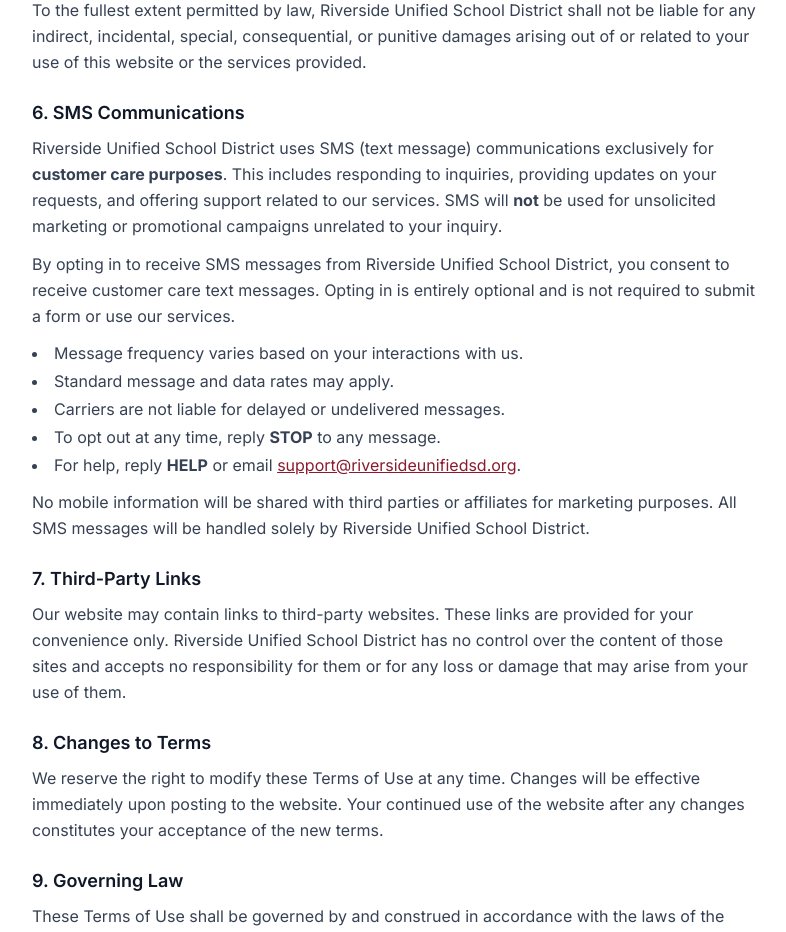
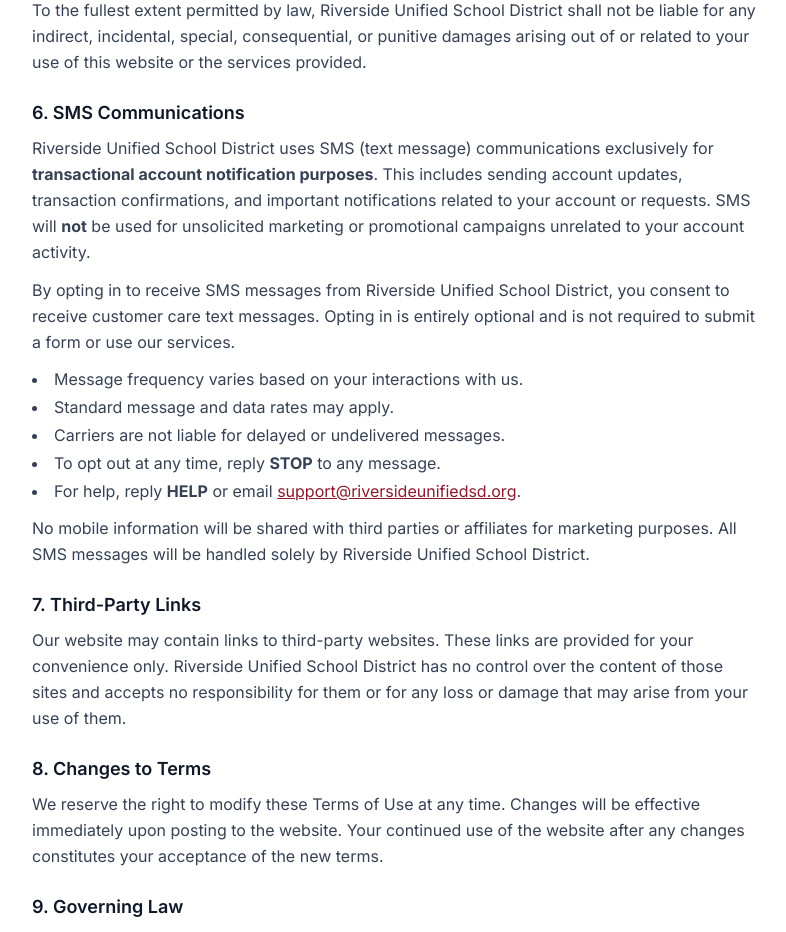
Before and after one commit to Textingman/newsela-riverside, a Next.js app: page /terms-of-use in a window 1280 px wide. Shown: the part 940-1872 px from the top of the page, without its empty margins (244-1030 px from the left). Built offline with nearby package versions, Linux system fonts and the light colour scheme.

Commit message:
Update SMS use case to transactional account notifications

```diff
--- a/src/app/page.tsx
+++ b/src/app/page.tsx
@@ -220,7 +220,7 @@
               className="text-sm text-gray-600 leading-relaxed cursor-pointer"
             >
               By checking this box and submitting this form, you agree to
-              receive customer care text messages from Riverside Unified School District. I
+              receive transactional account notification text messages from Riverside Unified School District. I
               understand I may opt out of SMS communication by replying
               &apos;STOP&apos;. Reply HELP or email{" "}
               <a
--- a/src/app/privacy-policy/page.tsx
+++ b/src/app/privacy-policy/page.tsx
@@ -92,8 +92,8 @@
               4. SMS Marketing Communications
             </h2>
             <p className="leading-relaxed">
-              If you opt in to receive SMS marketing messages, we will send you
-              promotional text messages related to our services. Message
+              If you opt in to receive SMS messages, we will send you
+              transactional account notification text messages related to your account activity. Message
               frequency varies. Message and data rates may apply. You may opt
               out at any time by replying STOP to any message. For help, reply
               HELP or contact us at{" "}
--- a/src/app/terms-of-use/page.tsx
+++ b/src/app/terms-of-use/page.tsx
@@ -115,11 +115,11 @@
             </h2>
             <p className="leading-relaxed mb-3">
               Riverside Unified School District uses SMS (text message) communications
-              exclusively for <strong>customer care purposes</strong>. This
-              includes responding to inquiries, providing updates on your
-              requests, and offering support related to our services.
+              exclusively for <strong>transactional account notification purposes</strong>. This
+              includes sending account updates, transaction confirmations, and
+              important notifications related to your account or requests.
               SMS will <strong>not</strong> be used for unsolicited marketing or
-              promotional campaigns unrelated to your inquiry.
+              promotional campaigns unrelated to your account activity.
             </p>
             <p className="leading-relaxed mb-3">
               By opting in to receive SMS messages from Riverside Unified School District, you
```
